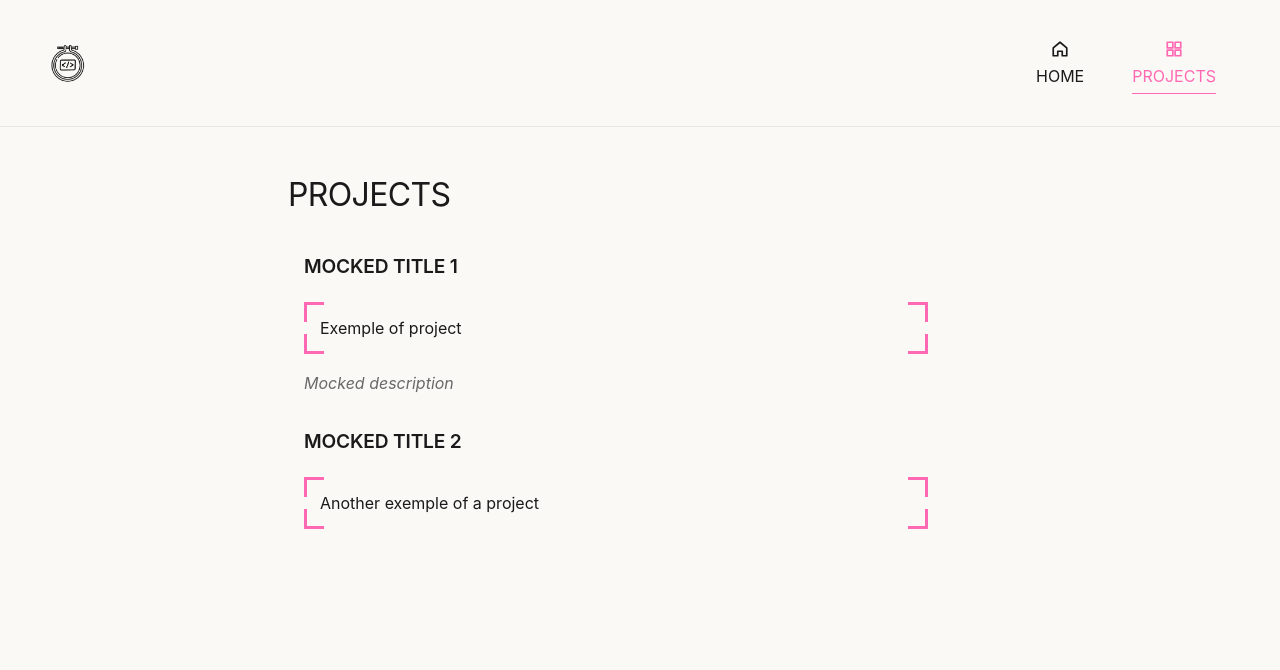
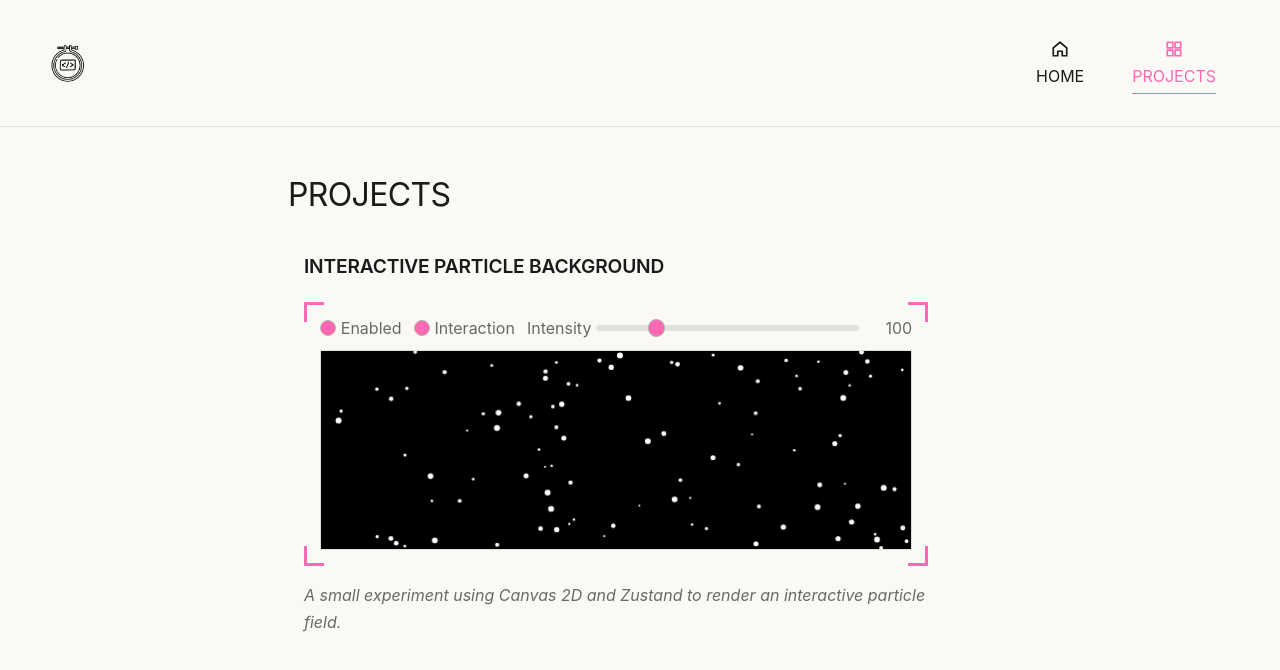
Before and after one commit to thaisfinck/my-code-sampler, a React (Vite) app: page /projects in a window 1280 px wide. Shown: the top 670 px of the page. Built offline with nearby package versions, Linux system fonts and the light colour scheme.

Commit message:
create first project

```diff
--- a/package.json
+++ b/package.json
@@ -15,7 +15,8 @@
   "dependencies": {
     "react": "^19.2.0",
     "react-dom": "^19.2.0",
-    "react-router-dom": "^7.11.0"
+    "react-router-dom": "^7.11.0",
+    "zustand": "^5.0.9"
   },
   "devDependencies": {
     "@eslint/js": "^9.39.1",
--- /dev/null
+++ b/src/app/particleStore.ts
@@ -0,0 +1,18 @@
+/* eslint-disable no-unused-vars */
+import { create } from 'zustand';
+
+export const useParticleStore = create<{
+  enabled: boolean;
+  particleCount: number;
+  interactionEnabled: boolean;
+  setEnabled: (enabled: boolean) => void;
+  setParticleCount: (count: number) => void;
+  setInteractionEnabled: (enabled: boolean) => void;
+}>((set) => ({
+  enabled: true,
+  particleCount: 100,
+  interactionEnabled: true,
+  setEnabled: (enabled) => set({ enabled }),
+  setParticleCount: (count) => set({ particleCount: count }),
+  setInteractionEnabled: (enabled) => set({ interactionEnabled: enabled }),
+}));
--- /dev/null
+++ b/src/pages/Projects/InteractiveParticleBackground/interactiveParticleBackground.css
@@ -0,0 +1,79 @@
+.interactive-particle-wrapper {
+  display: flex;
+  flex-direction: column;
+  gap: 0.75rem;
+}
+
+.control-panel {
+  display: flex;
+  flex-wrap: wrap;
+  gap: 0.75rem;
+  align-items: center;
+  font-size: 0.85rem;
+}
+
+.control-panel label {
+  display: flex;
+  align-items: center;
+  gap: 0.3rem;
+  font-size: 1rem;
+  color: dimgray;
+}
+
+.toggle-checkbox {
+  appearance: none;
+  width: 1rem;
+  height: 1rem;
+  background-color: #ccc;
+  border: 1px solid #b1b1b1;
+  border-radius: 50%;
+  position: relative;
+  cursor: pointer;
+  transition: background-color 0.3s;
+
+  &:checked {
+    background-color: #ff69b4;
+  }
+}
+
+.particle-intensity-control {
+  display: flex;
+  align-items: center;
+  gap: 0.5rem;
+  flex: 1;
+  min-width: 160px;
+
+  input[type='range'] {
+    flex: 1;
+    appearance: none;
+    background: #e0e0e0;
+    border-radius: 0.2rem;
+    height: 0.4rem;
+    outline: none;
+
+    &::-webkit-slider-thumb {
+      appearance: none;
+      width: 1.1rem;
+      height: 1.1rem;
+      background-color: #ff69b4;
+      border: 1px solid #b1b1b1;
+      border-radius: 50%;
+      cursor: pointer;
+    }
+  }
+}
+
+.particle-intensity-value {
+  min-width: 3rem;
+  text-align: right;
+  font-size: 1rem;
+  color: dimgray;
+}
+
+.interactive-particle-canvas {
+  width: 100%;
+  height: 200px;
+  display: block;
+  border: 1px solid #ddd;
+  background: #000;
+}
--- /dev/null
+++ b/src/pages/Projects/InteractiveParticleBackground/interactiveParticleBackground.tsx
@@ -0,0 +1,235 @@
+/* eslint-disable no-unused-vars */
+import {
+  useCallback,
+  useEffect,
+  useRef,
+  useState,
+  type ChangeEvent,
+  type MouseEvent,
+} from 'react';
+import { useParticleStore } from '../../../app/particleStore';
+import './interactiveParticleBackground.css';
+
+type Particle = {
+  x: number;
+  y: number;
+  vx: number;
+  vy: number;
+  radius: number;
+};
+
+const createParticles = (
+  width: number,
+  height: number,
+  count: number
+): Particle[] => {
+  const particles: Particle[] = [];
+  for (let i = 0; i < count; i += 1) {
+    particles.push({
+      x: Math.random() * width,
+      y: Math.random() * height,
+      vx: (Math.random() - 0.5) * 0.5,
+      vy: (Math.random() - 0.5) * 0.5,
+      radius: 1 + Math.random() * 2,
+    });
+  }
+  return particles;
+};
+
+const InteractiveParticleBackground = () => {
+  const canvasRef = useRef<HTMLCanvasElement | null>(null);
+  const animationRef = useRef<number | null>(null);
+  const particlesRef = useRef<Particle[]>([]);
+
+  type ParticleStore = {
+    enabled: boolean;
+    particleCount: number;
+    interactionEnabled: boolean;
+    setEnabled: (enabled: boolean) => void;
+    setParticleCount: (count: number) => void;
+    setInteractionEnabled: (enabled: boolean) => void;
+  };
+
+  const enabled = useParticleStore((state: ParticleStore) => state.enabled);
+  const particleCount = useParticleStore(
+    (state: ParticleStore) => state.particleCount
+  );
+  const interactionEnabled = useParticleStore(
+    (state: ParticleStore) => state.interactionEnabled
+  );
+  const setEnabled = useParticleStore(
+    (state: ParticleStore) => state.setEnabled
+  );
+  const setParticleCount = useParticleStore(
+    (state: ParticleStore) => state.setParticleCount
+  );
+  const setInteractionEnabled = useParticleStore(
+    (state: ParticleStore) => state.setInteractionEnabled
+  );
+
+  const [canvasSize, setCanvasSize] = useState({ width: 0, height: 0 });
+  const [mousePos, setMousePos] = useState<{ x: number; y: number } | null>(
+    null
+  );
+
+  const handleResize = useCallback(() => {
+    const canvas = canvasRef.current;
+    if (!canvas) return;
+    const rect = canvas.getBoundingClientRect();
+    setCanvasSize({ width: rect.width, height: rect.height });
+  }, []);
+
+  const handleMouseMove = useCallback(
+    (event: MouseEvent<HTMLCanvasElement>) => {
+      if (!interactionEnabled) return;
+      const rect = event.currentTarget.getBoundingClientRect();
+      setMousePos({
+        x: event.clientX - rect.left,
+        y: event.clientY - rect.top,
+      });
+    },
+    [interactionEnabled]
+  );
+
+  const handleMouseLeave = useCallback(() => {
+    setMousePos(null);
+  }, []);
+
+  const handleToggleEnabled = useCallback(
+    (event: ChangeEvent<HTMLInputElement>) => {
+      setEnabled(event.target.checked);
+    },
+    [setEnabled]
+  );
+
+  const handleToggleInteraction = useCallback(
+    (event: ChangeEvent<HTMLInputElement>) => {
+      setInteractionEnabled(event.target.checked);
+    },
+    [setInteractionEnabled]
+  );
+
+  const handleParticleCountChange = useCallback(
+    (event: ChangeEvent<HTMLInputElement>) => {
+      const next = Number.parseInt(event.target.value, 10);
+      if (Number.isNaN(next)) return;
+      setParticleCount(next);
+    },
+    [setParticleCount]
+  );
+
+  useEffect(() => {
+    handleResize();
+    window.addEventListener('resize', handleResize);
+    return () => {
+      window.removeEventListener('resize', handleResize);
+    };
+  }, [handleResize]);
+
+  useEffect(() => {
+    // Recalculate particles only when canvasSize or particleCount changes
+    particlesRef.current = createParticles(
+      canvasSize.width || 300,
+      canvasSize.height || 150,
+      particleCount
+    );
+  }, [canvasSize, particleCount]);
+
+  useEffect(() => {
+    const canvas = canvasRef.current;
+    if (!canvas) return;
+
+    const ctx = canvas.getContext('2d');
+    if (!ctx) return;
+
+    let lastTime = performance.now();
+
+    const render = (time: number) => {
+      const delta = time - lastTime;
+      lastTime = time;
+
+      ctx.clearRect(0, 0, canvas.width, canvas.height);
+
+      if (enabled) {
+        particlesRef.current.forEach((p) => {
+          p.x += p.vx * (delta * 0.06);
+          p.y += p.vy * (delta * 0.06);
+
+          if (p.x < 0 || p.x > canvas.width) p.vx *= -1;
+          if (p.y < 0 || p.y > canvas.height) p.vy *= -1;
+
+          if (mousePos) {
+            const dx = p.x - mousePos.x;
+            const dy = p.y - mousePos.y;
+            const dist = Math.sqrt(dx * dx + dy * dy);
+            if (dist < 60) {
+              p.x += dx * 0.02;
+              p.y += dy * 0.02;
+            }
+          }
+
+          ctx.beginPath();
+          ctx.arc(p.x, p.y, p.radius, 0, Math.PI * 2);
+          ctx.fillStyle = '#fff';
+          ctx.fill();
+        });
+      }
+
+      animationRef.current = requestAnimationFrame(render);
+    };
+
+    animationRef.current = requestAnimationFrame(render);
+
+    return () => {
+      if (animationRef.current !== null) {
+        cancelAnimationFrame(animationRef.current);
+      }
+    };
+  }, [enabled, mousePos]);
+
+  return (
+    <div className="interactive-particle-wrapper">
+      <div className="control-panel">
+        <label>
+          <input
+            className="toggle-checkbox"
+            type="checkbox"
+            checked={enabled}
+            onChange={handleToggleEnabled}
+          />
+          Enabled
+        </label>
+        <label>
+          <input
+            className="toggle-checkbox"
+            type="checkbox"
+            checked={interactionEnabled}
+            onChange={handleToggleInteraction}
+          />
+          Interaction
+        </label>
+        <label className="particle-intensity-control">
+          <span>Intensity</span>
+          <input
+            type="range"
+            min={20}
+            max={400}
+            value={particleCount}
+            onChange={handleParticleCountChange}
+          />
+          <span className="particle-intensity-value">{particleCount}</span>
+        </label>
+      </div>
+      <canvas
+        ref={canvasRef}
+        width={canvasSize.width}
+        height={canvasSize.height}
+        className="interactive-particle-canvas"
+        onMouseMove={handleMouseMove}
+        onMouseLeave={handleMouseLeave}
+      />
+    </div>
+  );
+};
+
+export default InteractiveParticleBackground;
--- a/src/pages/Projects/projects.tsx
+++ b/src/pages/Projects/projects.tsx
@@ -1,4 +1,5 @@
 import ProjectCard from './projectCard';
+import InteractiveParticleBackground from './InteractiveParticleBackground/interactiveParticleBackground';
 import './projects.css';
 
 const Projects = () => {
@@ -6,13 +7,9 @@ const Projects = () => {
     <section>
       <h1>PROJECTS</h1>
       <ProjectCard
-        title="Mocked Title 1"
-        description="Mocked description"
-        project={<div>Exemple of project</div>}
-      />
-      <ProjectCard
-        title="Mocked Title 2"
-        project={<div>Another exemple of a project</div>}
+        title="Interactive Particle Background"
+        description="A small experiment using Canvas 2D and Zustand to render an interactive particle field."
+        project={<InteractiveParticleBackground />}
       />
     </section>
   );
```
Also changed, not shown: 1 other file (tests, documents, lock files or other folders).
